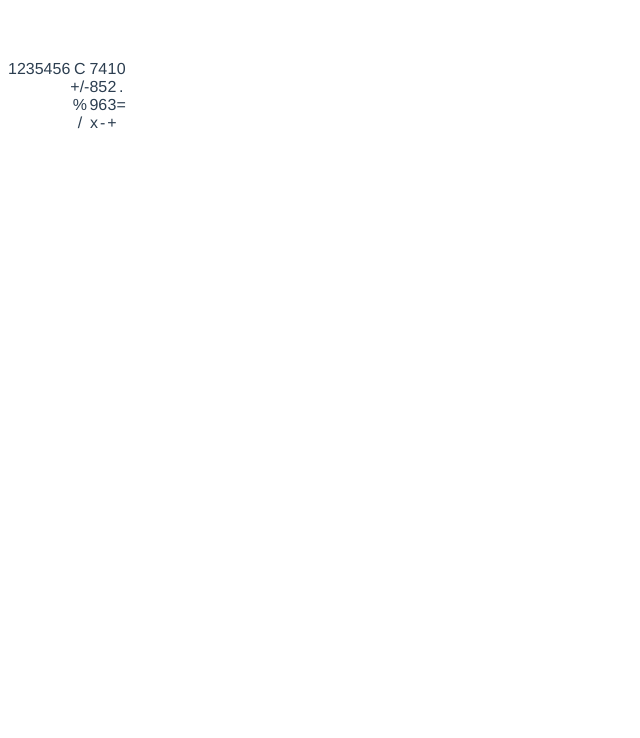
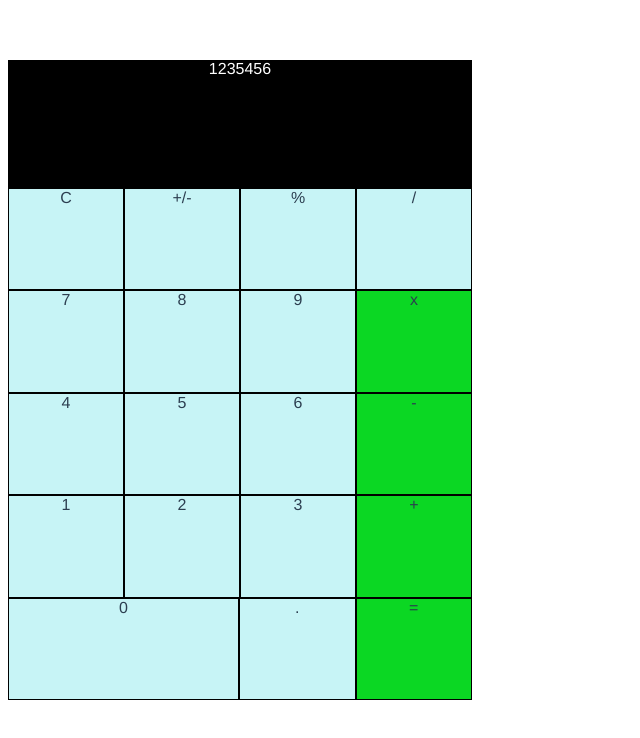
Before and after one commit to christinbartz/Calculator-in-Vue.js, a Vue app: page / in a window 1280 px wide. Shown: the top 738 px of the page, without its empty margins (0-640 px from the left). Built offline with nearby package versions, Linux system fonts and the light colour scheme.

Commit message:
calculator styling
button and screen size, colors and scss variables

```diff
--- a/src/components/CalcUI.vue
+++ b/src/components/CalcUI.vue
@@ -1,6 +1,9 @@
 <template>
   <div class="calc">
-    <div class="calc__row calc__display">1235456</div>
+    <div class="calc__display">
+     <div> 1235456 </div>
+    </div>
+    <div class="calc__btn-container">
       <div class="calc__row">
         <div class="calc__btn calc__btn--">C</div>
         <div class="calc__btn calc__btn--">+/-</div>
@@ -26,9 +29,10 @@
         <div @click="clickHandler('+')" class="calc__btn calc__btn--operator">+</div>
       </div>
       <div class="calc__row">
-      <div @click="clickHandler('0')" class="calc__btn calc__btn--num">0</div>
+        <div @click="clickHandler('0')" class="calc__btn calc__btn--num calc__btn--double">0</div>
         <div @click="clickHandler('.')" class="calc__btn calc__btn--num">.</div>
         <div id="" class="calc__btn calc__btn--operator">=</div>
+      </div>
     </div>
   </div>
 </template>
--- a/src/styles/CalcUI.scss
+++ b/src/styles/CalcUI.scss
@@ -1,8 +1,41 @@
+///
+// Variables
+///
+
+$calc-border: #000000;
+$calc-btn-operator: #0bd723;
+$calc-btn-num: #c7f4f6;
+$calc-display-textcolor: #ffffff;
+$calc-display-bg: #000000;
+
+
 .calc {
   display: flex;
   width: 464px;
   height: 640px;
+  flex-direction: column;
+  &__display {
+    height: 20%;
+    color: $calc-display-textcolor;
+    background: $calc-display-bg;
+  }
+  &__btn-container {
+    height: 80%;
+  }
   &__row {
+    display: flex;
     flex-direction: row;
+    height: 20%;
+  }
+  &__btn {
+    border: 1px solid $calc-border;
+    width: 25%;
+    background: $calc-btn-num;
+    &--double {
+      width: 50%;
+    }
+    &--operator {
+      background: $calc-btn-operator;
+    }
   }
 }
```
Lines whose indentation alone changed are shown as unchanged.
